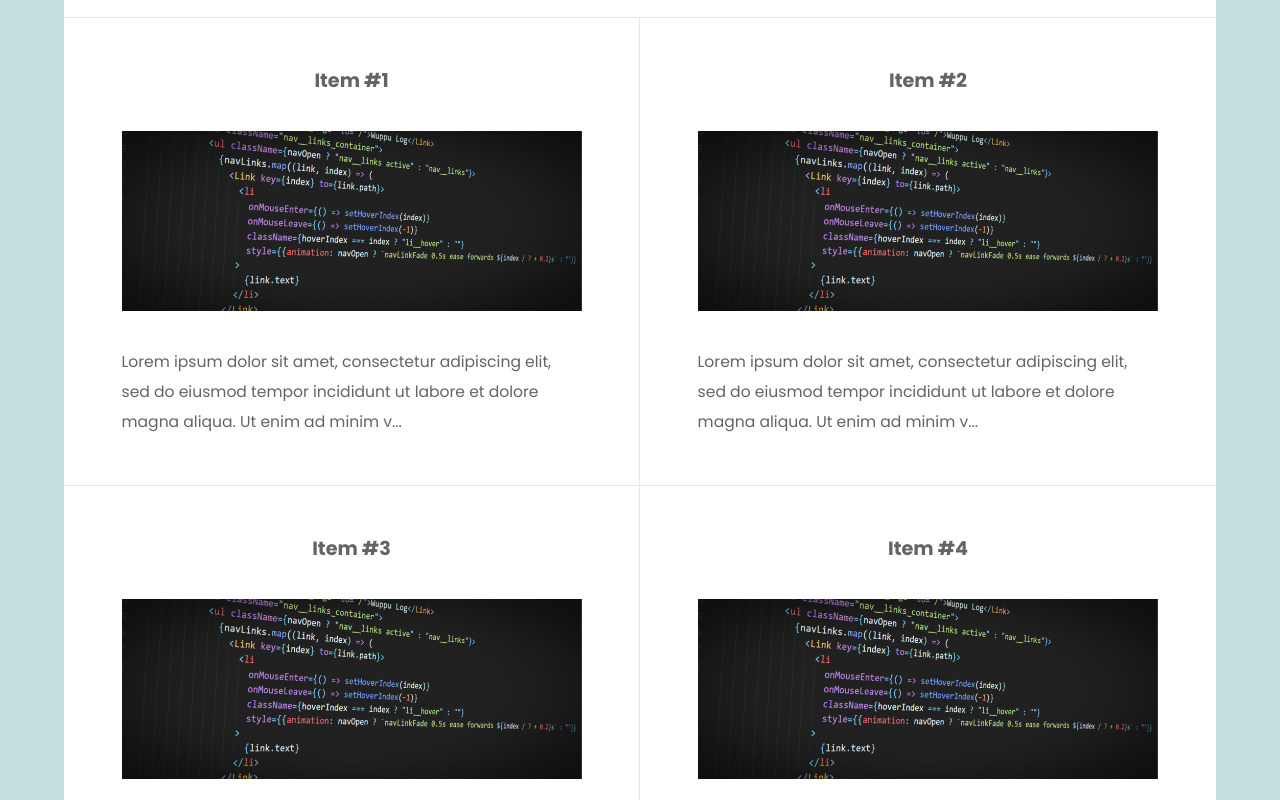
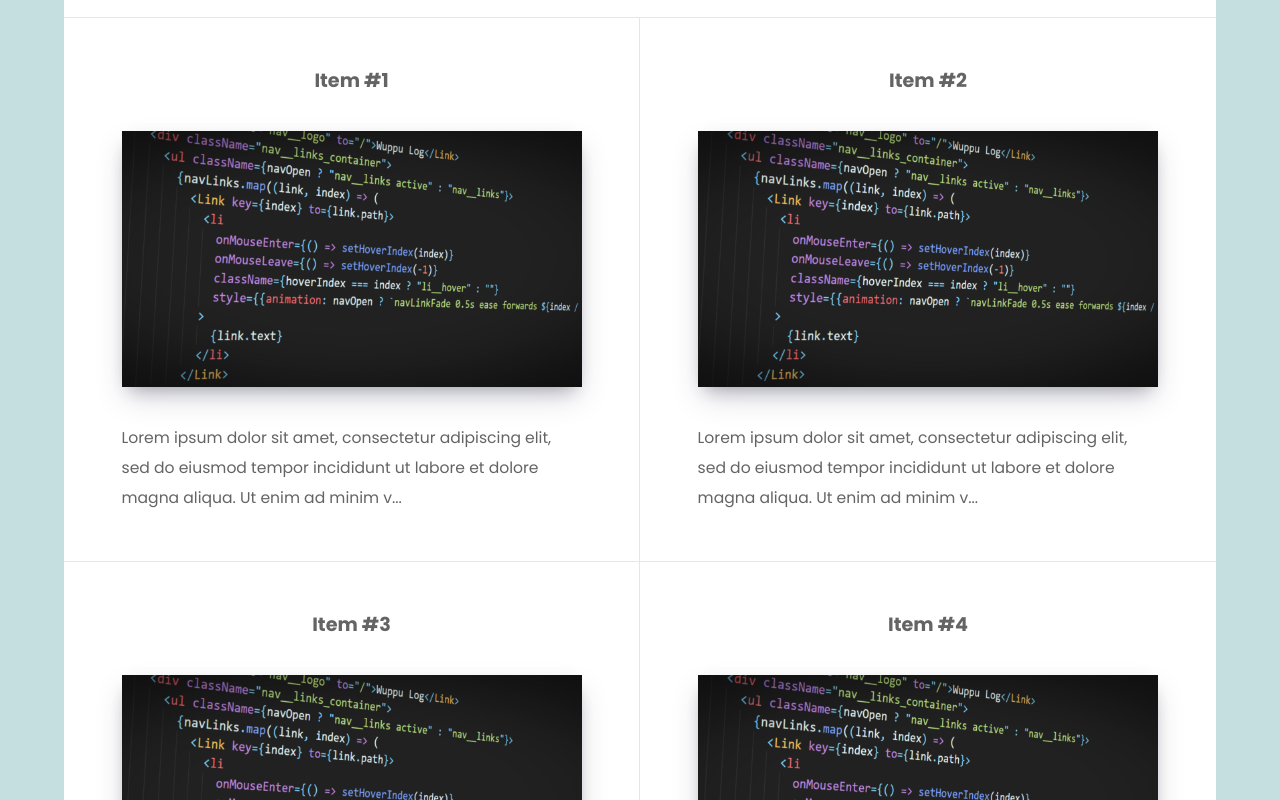
Before and after one commit to wuppu/fe-portfolio, a React (Create React App) app: page /#/ in a window 1280 px wide. Shown: the part 1620-2420 px from the top of the page. Built offline with nearby package versions, Linux system fonts and the light colour scheme; the HTML template or start-up script is replaced by a standard one.

Commit message:
20200130 Item card css update

```diff
--- a/src/App.css
+++ b/src/App.css
@@ -68,6 +68,8 @@
   justify-content: center;
   margin-bottom: 3rem;
   overflow: hidden;
+  box-shadow: 0 13px 27px -5px rgba(50, 50, 93, 0.25),
+    0 8px 16px -8px rgba(0, 0, 0, 0.3), 0 -6px 16px -6px rgba(0, 0, 0, 0.025);
 }
 
 .main-section .main-figure .main-img {
--- a/src/components/ItemBlock.css
+++ b/src/components/ItemBlock.css
@@ -16,7 +16,7 @@
 }
 
 .item-block.last {
-    border-bottom: 0;
+  border-bottom: 0;
 }
 
 .item-block p {
@@ -30,33 +30,29 @@
   width: 80%;
   display: flex;
   justify-content: center;
-  height: 20rem;
+  height: 20vw;
   margin-bottom: 3rem;
   overflow: hidden;
+  box-shadow: 0 13px 27px -5px rgba(50, 50, 93, 0.25),
+    0 8px 16px -8px rgba(0, 0, 0, 0.3), 0 -6px 16px -6px rgba(0, 0, 0, 0.025);
 }
 
 .item-block .item-figure .item-img {
   width: 100%;
   height: auto;
   object-fit: cover;
-	transform: scale(1);
-	transition: .2s ease-in-out;
+  transform: scale(1);
+  transition: 0.2s ease-in-out;
 }
 
 .item-block .item-figure:hover .item-img {
-	transform: scale(1.1);
-}
-
-@media screen and (max-width: 1300px) {
-  .item-block .item-figure {
-    height: 15rem;
-  }
+  transform: scale(1.1);
 }
 
 @media screen and (max-width: 1000px) {
   .item-block .item-figure {
     width: 60%;
-    height: 20rem;
+    height: 30vw;
   }
   .item-block {
     width: 100%;
@@ -73,6 +69,6 @@
 @media screen and (max-width: 714px) {
   .item-block .item-figure {
     width: 80%;
-    height: 15rem;
+    height: 40vw;
   }
 }
```
